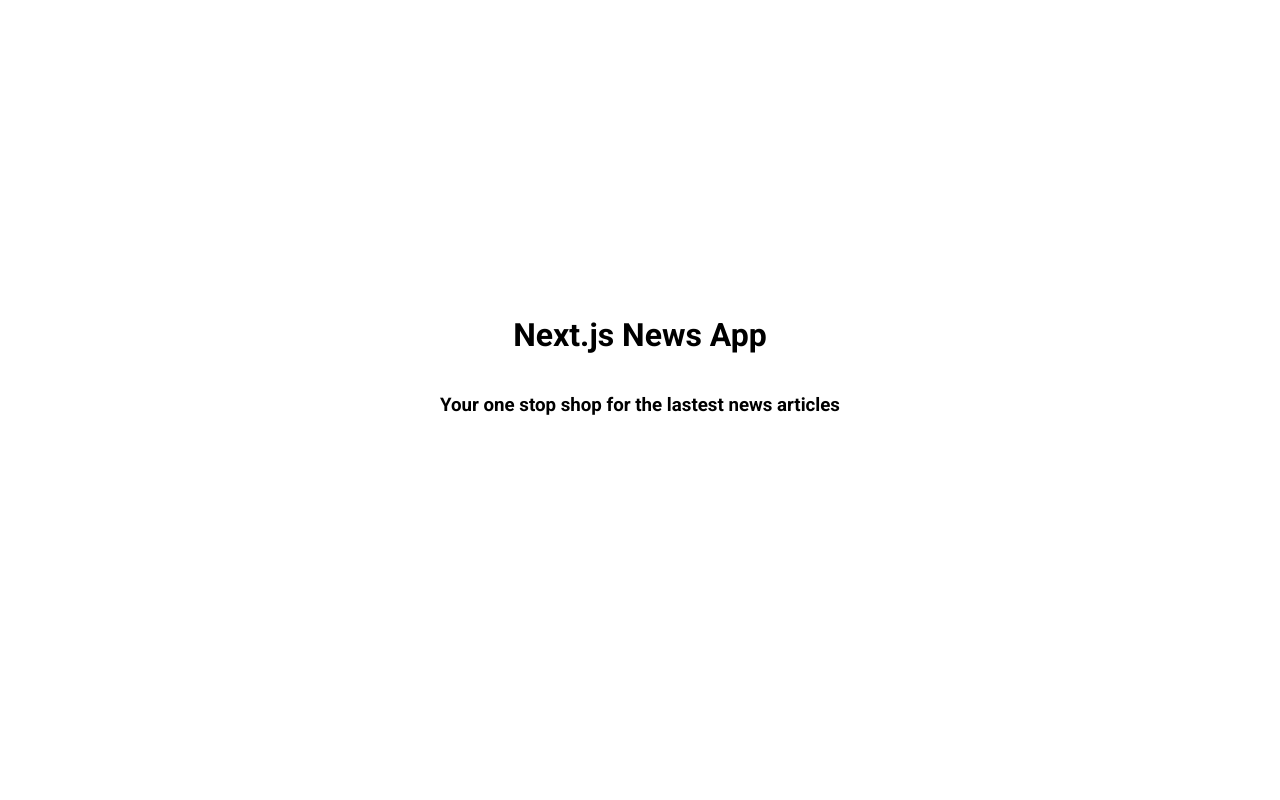
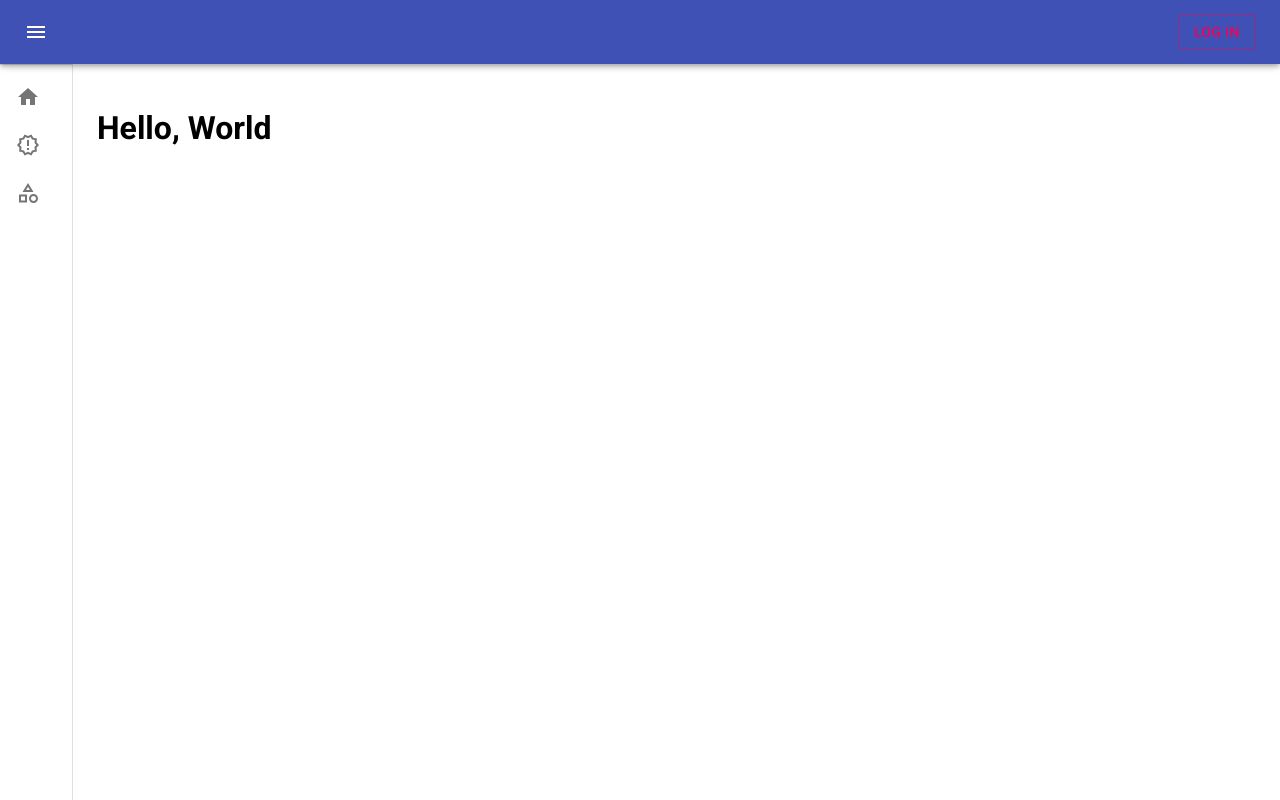
Before and after one commit to annguyentruong99/nextjs-news-app, a Next.js app: page / in a window 1280 px wide. Built offline with nearby package versions, Linux system fonts and the light colour scheme.

Commit message:
Created NavBar component with drawer
Created NavBar component with drawer

```diff
--- a/components/NavBar.tsx
+++ b/components/NavBar.tsx
@@ -1,15 +1,179 @@
-import React from 'react';
+import React, { ReactNode, useState } from 'react';
+import clsx from 'clsx';
 import { useRouter, NextRouter } from 'next/router';
 
-import { Grid } from '@material-ui/core';
+import {
+    Grid,
+    Button,
+    AppBar,
+    Toolbar,
+    IconButton,
+    Divider,
+    Drawer,
+    List,
+    ListItem,
+    ListItemIcon,
+    ListItemText,
+} from '@material-ui/core';
+import { makeStyles, createStyles, Theme } from '@material-ui/core/styles';
+import { Menu, ChevronLeftOutlined } from '@material-ui/icons';
 
-const NavBar: React.FC = () => {
+import { Nav } from './common/common';
+
+const drawerWidth = 240;
+
+const useStyles = makeStyles((theme: Theme) =>
+    createStyles({
+        root: {
+            display: 'flex',
+        },
+        appBar: {
+            zIndex: theme.zIndex.drawer + 1,
+            transition: theme.transitions.create(['width', 'margin'], {
+                easing: theme.transitions.easing.sharp,
+                duration: theme.transitions.duration.leavingScreen,
+            }),
+        },
+        appBarShift: {
+            marginLeft: drawerWidth,
+            width: `calc(100% - ${drawerWidth}px)`,
+            transition: theme.transitions.create(['width', 'margin'], {
+                easing: theme.transitions.easing.sharp,
+                duration: theme.transitions.duration.enteringScreen,
+            }),
+        },
+        menuButton: {
+            marginRight: 36,
+        },
+        hide: {
+            display: 'none',
+        },
+        drawer: {
+            width: drawerWidth,
+            flexShrink: 0,
+            whiteSpace: 'nowrap',
+        },
+        drawerOpen: {
+            width: drawerWidth,
+            transition: theme.transitions.create('width', {
+                easing: theme.transitions.easing.sharp,
+                duration: theme.transitions.duration.enteringScreen,
+            }),
+        },
+        drawerClose: {
+            transition: theme.transitions.create('width', {
+                easing: theme.transitions.easing.sharp,
+                duration: theme.transitions.duration.leavingScreen,
+            }),
+            overflowX: 'hidden',
+            width: theme.spacing(7) + 1,
+            [theme.breakpoints.up('sm')]: {
+                width: theme.spacing(9) + 1,
+            },
+        },
+        toolbar: {
+            display: 'flex',
+            alignItems: 'center',
+            justifyContent: 'flex-end',
+            padding: theme.spacing(0, 1),
+            ...theme.mixins.toolbar,
+        },
+        content: {
+            flexGrow: 1,
+            padding: theme.spacing(3),
+        },
+    })
+);
+
+interface NavProps {
+    children: ReactNode;
+}
+
+const NavBar: React.FC<NavProps> = (props) => {
+    const classes = useStyles();
     const router: NextRouter = useRouter();
 
+    const [open, setOpen] = useState(false);
+
+    const handleOpenDrawer = () => {
+        setOpen(true);
+    };
+
+    const handleCloseDrawer = () => {
+        setOpen(false);
+    };
+
     return (
-        <Grid container direction='row' justify='center' alignItems='center'>
-            <Grid item></Grid>
-        </Grid>
+        <div className={classes.root}>
+            <AppBar
+                color='primary'
+                position='fixed'
+                className={clsx(classes.appBar, {
+                    [classes.appBarShift]: open,
+                })}
+            >
+                <Toolbar>
+                    <Grid
+                        container
+                        direction='row'
+                        justify='space-between'
+                        alignItems='center'
+                    >
+                        <Grid item>
+                            <IconButton
+                                color='inherit'
+                                aria-label='open drawer'
+                                edge='start'
+                                onClick={handleOpenDrawer}
+                            >
+                                <Menu />
+                            </IconButton>
+                        </Grid>
+                        <Grid item>
+                            <Button
+                                color='secondary'
+                                variant='outlined'
+                                onClick={() => router.push('/login')}
+                            >
+                                Log In
+                            </Button>
+                        </Grid>
+                    </Grid>
+                </Toolbar>
+            </AppBar>
+            <Drawer
+                variant='permanent'
+                className={clsx(classes.drawer, {
+                    [classes.drawerOpen]: open,
+                    [classes.drawerClose]: !open,
+                })}
+                classes={{
+                    paper: clsx({
+                        [classes.drawerOpen]: open,
+                        [classes.drawerClose]: !open,
+                    }),
+                }}
+            >
+                <div className={classes.toolbar}>
+                    <IconButton onClick={handleCloseDrawer}>
+                        <ChevronLeftOutlined />
+                    </IconButton>
+                </div>
+                <Divider />
+                <List>
+                    {Nav.map((nav) => (
+                        <ListItem button key={nav.id}>
+                            <ListItemIcon>{nav.icon}</ListItemIcon>
+                            <ListItemText primary={nav.label} />
+                        </ListItem>
+                    ))}
+                </List>
+            </Drawer>
+            <main className={classes.content}>
+                <div className={classes.toolbar} />
+                {props.children}
+            </main>
+        </div>
     );
 };
 
--- /dev/null
+++ b/components/common/common.js
@@ -0,0 +1,25 @@
+import {
+    Home,
+    NewReleasesOutlined,
+    CategoryOutlined,
+} from '@material-ui/icons';
+
+export const Nav = [
+    {
+        id: 1,
+        label: 'Home',
+        icon: <Home />,
+        path: '/',
+    },
+    {
+        id: 2,
+        label: 'Breaking News',
+        icon: <NewReleasesOutlined />,
+        path: '/breakingnews',
+    },
+    {
+        id: 3,
+        label: 'Categories',
+        icon: <CategoryOutlined />,
+    },
+];
--- a/package.json
+++ b/package.json
@@ -12,6 +12,7 @@
     "@material-ui/icons": "^4.11.2",
     "@material-ui/styles": "^4.11.3",
     "@types/material-ui": "^0.21.8",
+    "clsx": "^1.1.1",
     "next": "10.1.3",
     "react": "17.0.2",
     "react-dom": "17.0.2"
--- a/pages/index.tsx
+++ b/pages/index.tsx
@@ -1,15 +1,13 @@
-import React from 'react';
+import React, { useState, useEffect } from 'react';
 import NavBar from '../components/NavBar';
 import styles from '../styles/Home.module.scss';
 
 const Home: React.FC = () => {
     return (
         <div className='page-container'>
-            <NavBar />
-            <div className={styles.main}>
-                <h1>Next.js News App</h1>
-                <h3>Your one stop shop for the lastest news articles</h3>
-            </div>
+            <NavBar>
+                <h1>Hello, World</h1>
+            </NavBar>
         </div>
     );
 };
--- a/styles/Home.module.scss
+++ /dev/null
@@ -1,11 +0,0 @@
-.main {
-    flex: 1;
-    display: flex;
-    align-items: center;
-    flex-direction: column;
-    justify-content: center;
-
-    h1 {
-        margin-top: -50px;
-    }
-}
--- a/styles/Navbar.module.scss
+++ b/styles/Navbar.module.scss
@@ -1,15 +1,12 @@
-.main {
-    width: 100%;
-    height: 50px;
-    display: flex;
-    justify-content: center;
+.page-container {
+    .drawer {
+        width: 240px;
+        z-index: 1;
 
-    div {
-        margin: 25px;
-        cursor: pointer;
-
-        &:hover {
-            color: rgb(168, 168, 168);
+        .toolbar {
+            display: flex;
+            align-items: center;
+            justify-content: flex-end;
         }
     }
 }
```
Also changed, not shown: tsconfig.json (+4 -6 lines), 1 other file (tests, documents, lock files or other folders).
